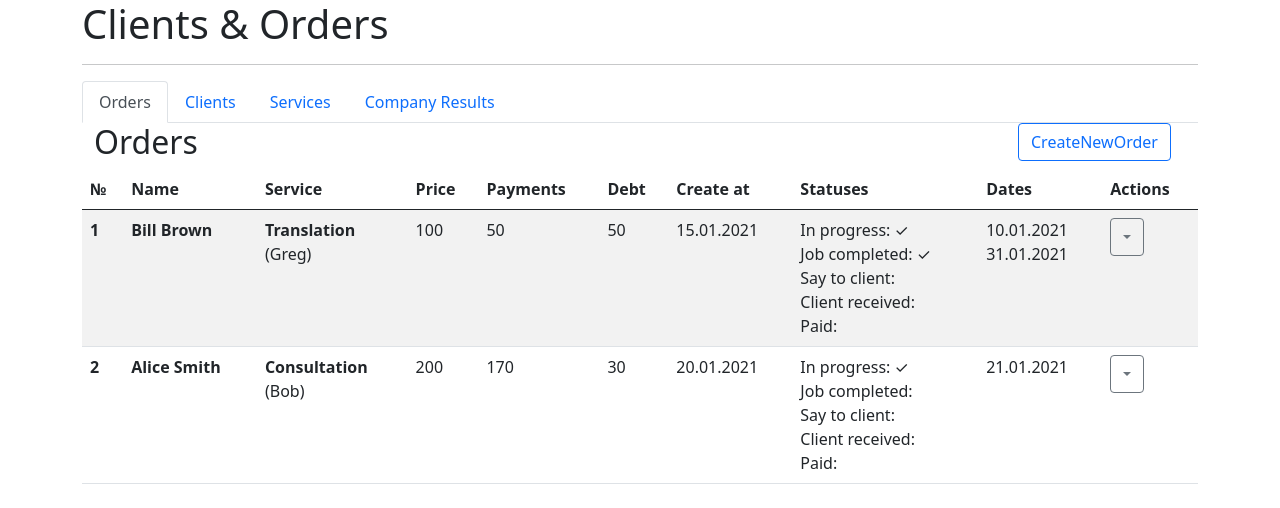
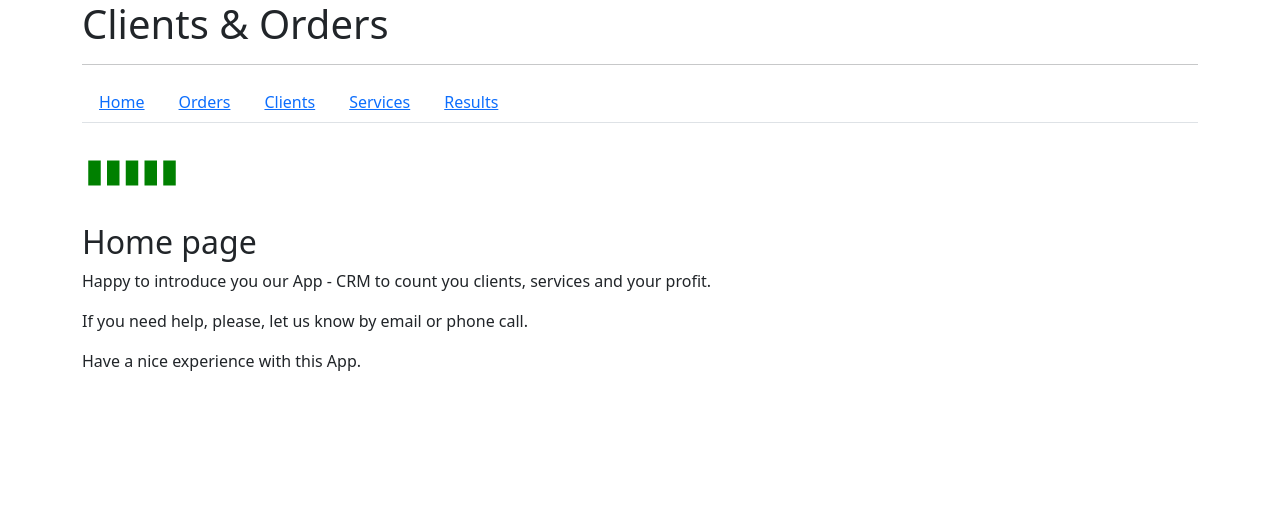
Before and after one commit to Larisa-Yagodina/crm_cliens_service, a React (Create React App) app: page / in a window 1280 px wide. Shown: the top 508 px of the page. Built offline with nearby package versions, Linux system fonts and the light colour scheme.

Commit message:
added router and fixed bug

```diff
--- a/package.json
+++ b/package.json
@@ -9,6 +9,7 @@
     "bootstrap": "^5.0.0-beta1",
     "react": "^17.0.1",
     "react-dom": "^17.0.1",
+    "react-router-dom": "^5.2.0",
     "react-scripts": "4.0.1",
     "uuid": "^8.3.2",
     "web-vitals": "^0.2.4"
--- a/src/App.js
+++ b/src/App.js
@@ -1,4 +1,4 @@
-import React, {useState} from 'react';
+import React, {useState, useEffect} from 'react';
 import 'bootstrap/dist/css/bootstrap.css';
 import {v4 as uuidv4} from 'uuid';
 import OrdersList from "./order/OrdersList";
@@ -6,8 +6,15 @@ import CompanyResult from "./results/CompanyResult";
 import ClientsList from "./client/ClientsList";
 import ServicesList from "./services/ServicesList";
 import {Nav, NavItem, NavLink} from 'reactstrap';
-import classnames from 'classnames';
 import {getDate} from "./additional/GetDate";
+import loader from "./SVG_Loading/loading-spin.svg";
+import {
+    BrowserRouter as Router,
+    Switch,
+    Route,
+    Link
+} from "react-router-dom";
+import Home from "./home/Home";
 
 
 const initialOrders = [{
@@ -95,10 +102,19 @@ const initialJob = [
 
 function App() {
 
-    const [serialOrderNumber, setSerialOrderNumber] = useState(3)
-    const [orders, setOrders] = useState(initialOrders)
-    const [clients, setClients] = useState(initialClients)
-    const [services, setServices] = useState(initialJob)
+    const [serialOrderNumber, setSerialOrderNumber] = useState(3);
+    const [orders, setOrders] = useState(initialOrders);
+    const [clients, setClients] = useState(initialClients);
+    const [services, setServices] = useState(initialJob);
+    const [isLoading, setIsLoading] = useState(false)
+
+    useEffect(() => {
+        setIsLoading(true)
+        setTimeout(() => {
+            console.log('it`s for future. When I develop server, I`ll get data from BD and use isLoading')
+        }, 1000)
+        setIsLoading(false)
+    }, [])
 
     const createNewClient = (name, address, phoneNumber, create) => {
         const createAt = create === '' ? getDate() : create;
@@ -149,7 +165,6 @@ function App() {
         let newResult = [...results];
         for (let job of jobs) {
             if (orders.filter(elm => elm.service.job === job).length !== 0) {
-                console.log(orders.filter(elm => elm.service.job === job))
                 const employee = services.filter(el => el.job === job)[0].employee;
                 const income = orders.filter(elm => elm.service.job === job)
                     .reduce((acc, curr) => acc + curr.service.price, 0);
@@ -158,7 +173,7 @@ function App() {
                 const clientsDebt = orders.filter(elm => elm.service.job === job)
                     .reduce((acc, curr) => acc + curr.paid.debt, 0);
                 const primeCost = orders.filter(elm => elm.service.job === job)
-                    .reduce((acc, curr) => acc + curr.paid.primeCost, 0);
+                    .reduce((acc, curr) => acc + curr.service.primeCost, 0);
                 newResult = [...newResult,
                     {id: uuidv4(), job, employee, income, primeCost, paidSum, clientsDebt}]
             }
@@ -178,12 +193,6 @@ function App() {
             clientsDebt: finalClientDebt
         }]
         setResults(newResult)
-    }
-
-    const [activeTab, setActiveTab] = useState('orders');
-
-    const toggle = tab => {
-        if (activeTab !== tab) setActiveTab(tab);
     }
 
     const createNewJob = (job, price, primeCost, employee) => {
@@ -232,83 +241,86 @@ function App() {
     }
 
     return (
+        <Router>
             <div className='container'>
                 <h1> Clients & Orders </h1>
                 <hr/>
+                {isLoading ? <img src={loader} width={200}/> : null}
+
                 <div>
                     <Nav tabs>
                         <NavItem>
-                        <NavLink
-                            className={classnames({active: activeTab === 'orders'})}
-                            onClick={() => {
-                                toggle('orders');
-                            }}
-                        >
-                            Orders
+                            <NavLink>
+                                <Link to="/">Home</Link>
                             </NavLink>
                         </NavItem>
                         <NavItem>
-                        <NavLink
-                            className={classnames({active: activeTab === 'clients'})}
-                            onClick={() => {
-                                toggle('clients');
-                            }}
-                        >
-                            Clients
+                            <NavLink>
+                                <Link to="/orders">Orders</Link>
                             </NavLink>
                         </NavItem>
                         <NavItem>
-                        <NavLink
-                            className={classnames({active: activeTab === 'services'})}
-                            onClick={() => {
-                                toggle('services');
-                            }}
-                        >
-                            Services
+                            <NavLink>
+                                <Link to="/clients">Clients</Link>
                             </NavLink>
                         </NavItem>
                         <NavItem>
-                        <NavLink
-                            className={classnames({active: activeTab === 'results'})}
-                            onClick={() => {
-                                toggle('results');
-                            }}
-                        >
-                            Company Results
+                            <NavLink>
+                                <Link to="/services">Services</Link>
+                            </NavLink>
+                        </NavItem>
+                        <NavItem>
+                            <NavLink>
+                                <Link to="/results">Results</Link>
                             </NavLink>
                         </NavItem>
                     </Nav>
                 </div>
 
-            {activeTab === 'orders' && <OrdersList
+                <Switch>
+                    <Route path="/orders">
+                       <OrdersList
                             orders={orders}
                             job={services}
                             createNewOrder={createNewOrder}
                             clients={clients}
                             deleteOrder={deleteOrder}
                             updateOrder={updateOrder}
-            />}
-            {activeTab === 'clients' && <ClientsList
+                        />
+                    </Route>
+                    <Route path="/clients">
+                         <ClientsList
                             updateClient={updateClient}
                             clients={clients}
                             createNewClient={createNewClient}
                             deleteClient={deleteClient}
-            />}
-            {activeTab === 'services' && <ServicesList
+                        />
+                    </Route>
+                    <Route path="/services">
+                        <ServicesList
                             job={services}
                             createNewJob={createNewJob}
                             clients={clients}
                             updateJob={updateJob}
                             deleteJob={deleteJob}
-            />}
-            {activeTab === 'results' && <CompanyResult
+                        />
+                    </Route>
+                    <Route path="/results">
+                        <CompanyResult
                             countResults={countResults}
                             results={results}
                             setResults={setResults}
                             orders={orders}
                             services={services}
-            />}
+                        />
+                    </Route>
+                    <Route path="/">
+                        <Home />
+                    </Route>
+                </Switch>
+
             </div>
+        </Router>
     );
 }
 
--- /dev/null
+++ b/src/home/Home.js
@@ -0,0 +1,16 @@
+import loader from "../SVG_Loading/loading-spin.svg";
+import React from "react";
+
+
+export default function Home(){
+    return (
+        <div>
+            <img src={loader} width={100}/>
+
+            <h2> Home page </h2>
+            <p>Happy to introduce you our App - CRM to count you clients, services and your profit.</p>
+            <p>If you need help, please, let us know by email or phone call.</p>
+            <p>Have a nice experience with this App.</p>
+        </div>
+    )
+}
--- a/src/order/OrderUpdateModal.js
+++ b/src/order/OrderUpdateModal.js
@@ -13,9 +13,9 @@ export default function OrderUpdateModal(props) {
     const [sayToClient, setSayToClient] = useState(order.sayToClient.status)
     const [clientReceived, setClientReceived] = useState(order.clientReceived.status)
 
-    const updateButtonHandler = (clientId, payment, inProgress, jobCompleted, sayToClient, clientReceived) => {
-        const currentPaid = order.paid.payment + payment;
-        const currentDebt = order.paid.debt - payment;
+    const updateButtonHandler = () => {
+        const currentPaid = order.paid.payment + newPayment;
+        const currentDebt = order.paid.debt - newPayment;
         const statusIfPaid = order.service.price <= currentPaid;
         const dateIfPaid = statusIfPaid ? getDate() : '';
         const newOrder = {
@@ -42,7 +42,7 @@ export default function OrderUpdateModal(props) {
                 status: clientReceived
             },
         };
-        props.updateOrder(clientId, newOrder)
+        props.updateOrder(order.id, newOrder)
         toggle()
         setNewPayment(0)
     }
@@ -61,7 +61,7 @@ export default function OrderUpdateModal(props) {
                         <input
                             value={newPayment}
                             onChange={(e) => setNewPayment(Number(e.target.value))}
-                            type="text" className="form-control" placeholder="new payment"
+                            type="number" className="form-control" placeholder="new payment"
                             aria-describedby="basic-addon1"/>
                     </div>
                     <ListGroupItem>
@@ -83,7 +83,7 @@ export default function OrderUpdateModal(props) {
                                 type="checkbox"
                                 checked={jobCompleted}
                             />{' '}
-                            Job compleeted
+                            Job completed
                         </Label>
                     </ListGroupItem>
                     <ListGroupItem>
@@ -115,7 +115,7 @@ export default function OrderUpdateModal(props) {
                 </ModalBody>
                 <ModalFooter>
                     <Button
-                        onClick={() => updateButtonHandler(order.id, newPayment, inProgress, jobCompleted, sayToClient, clientReceived)}
+                        onClick={updateButtonHandler}
                         color="primary"> Update </Button>{' '}
                     <Button color="secondary" onClick={toggle}> Cancel </Button>
                 </ModalFooter>
--- a/src/results/CompanyResultsItem.js
+++ b/src/results/CompanyResultsItem.js
@@ -1,11 +1,8 @@
 import React from 'react';
-
 
 export default function CompanyResultItem(props) {
 
     const {result} = props;
-
-    console.log(result)
 
     return (
         <tr>
```
Also changed, not shown: src/SVG_Loading/loading-spin.svg (added), 1 other file (tests, documents, lock files or other folders). Lines whose indentation alone changed are shown as unchanged.
